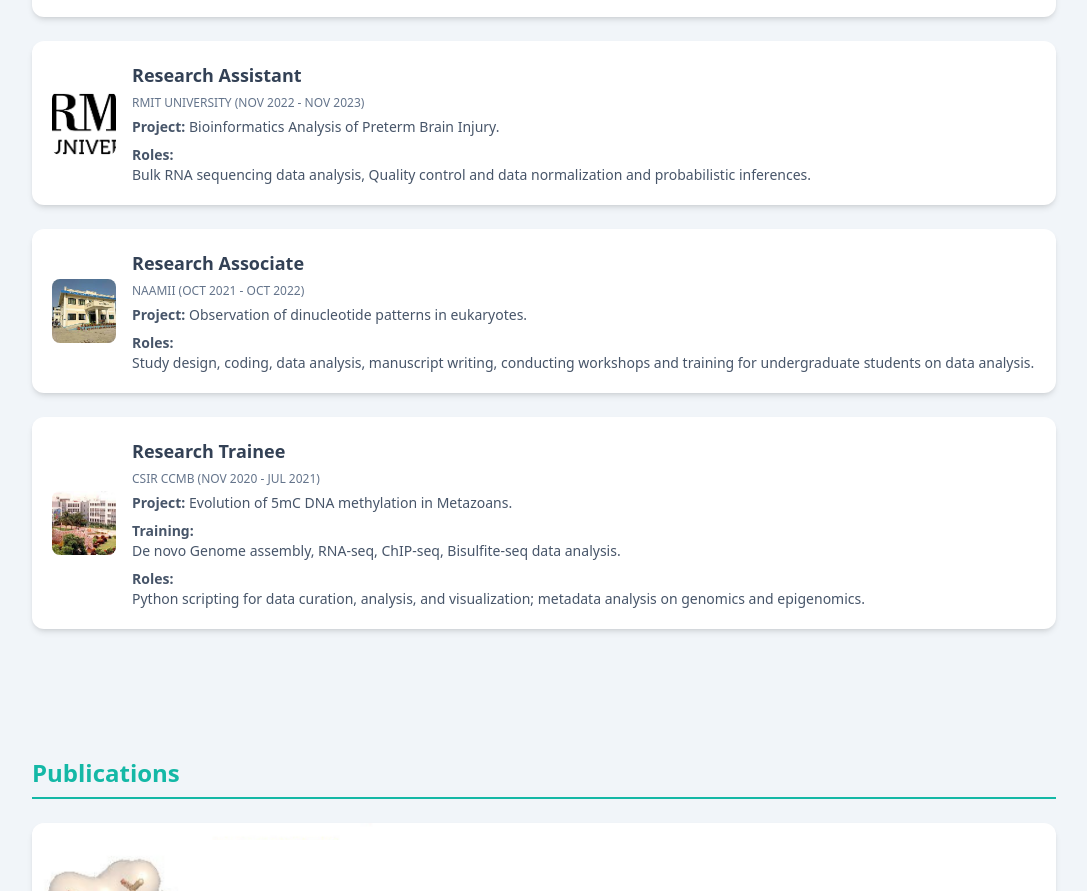
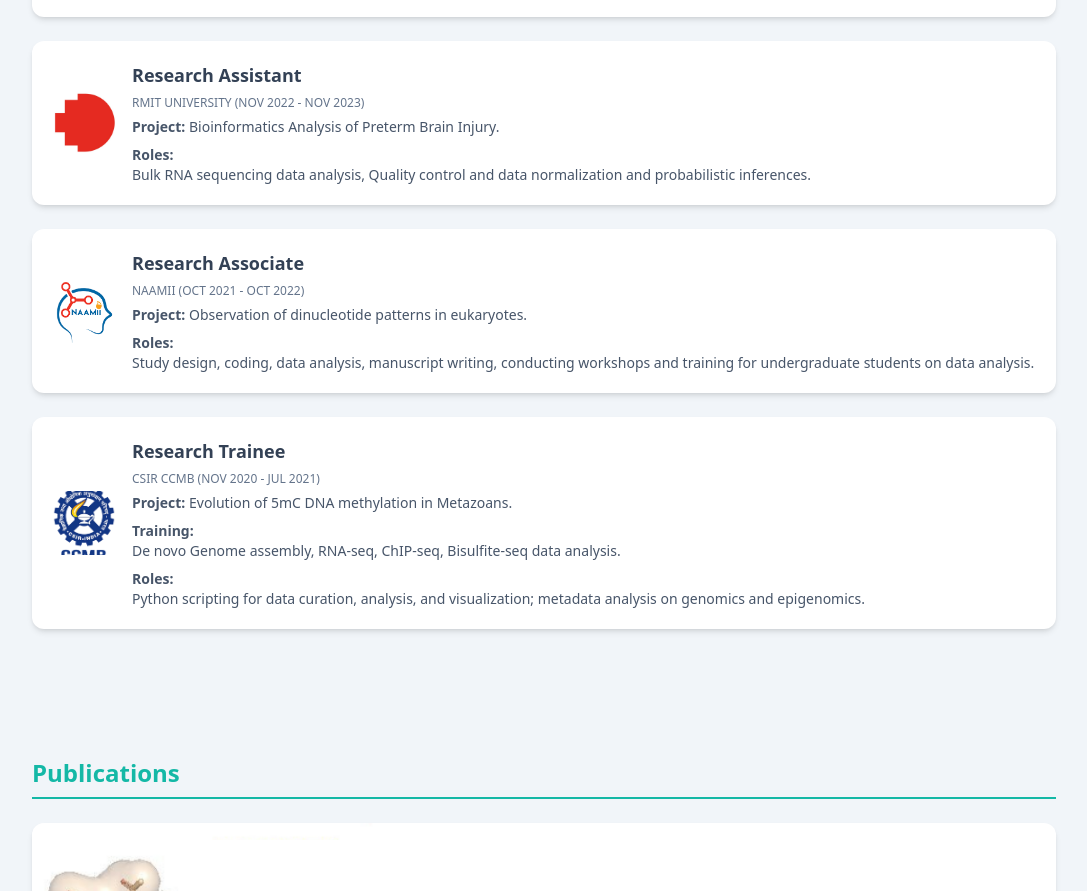
Before and after one commit to Nishapaudel/Nishapaudel.github.io, a plain HTML site: page index.html in a window 1280 px wide. Shown: the part 2063-2954 px from the top of the page, without its empty margins (96-1183 px from the left). Drawn offline with nearby package versions, Linux system fonts and the light colour scheme; a web font is replaced by a local one.

Commit message:
Update index.html

```diff
--- a/index.html
+++ b/index.html
@@ -155,7 +155,7 @@
             <!--  Research Assistant - RMIT University -->
             <a href="https://www.rmit.edu.au/" class="block bg-white p-5 rounded-xl shadow-md hover:shadow-xl hover:scale-105 transition duration-300 ease-in-out">
                 <li class="flex items-center">
-                    <img class="w-16 h-16 object-cover rounded-lg" src="img/970x647/imagesRMIT.png" alt="RMIT University">
+                    <img class="w-16 h-16 object-cover rounded-lg" src="img/970x647/RMIT-emblem.jpg" alt="RMIT University">
                     <div class="ml-4">
                         <h4 class="text-lg font-semibold text-slate-700">Research Assistant</h4>
                         <span class="text-xs text-slate-500 uppercase"> RMIT University (Nov 2022 - Nov 2023)</span>
@@ -174,7 +174,7 @@
             <!-- Research Associate - NAAMII -->
             <a href="https://www.naamii.org.np/" class="block bg-white p-5 rounded-xl shadow-md hover:shadow-xl hover:scale-105 transition duration-300 ease-in-out">
                 <li class="flex items-center">
-                    <img class="w-16 h-16 object-cover rounded-lg" src="img/970x647/02.jpg" alt="NAAMII">
+                    <img class="w-16 h-16 object-cover rounded-lg" src="img/970x647/images.png" alt="NAAMII">
                     <div class="ml-4">
                         <h4 class="text-lg font-semibold text-slate-700">Research Associate</h4>
                         <span class="text-xs text-slate-500 uppercase"> NAAMII (Oct 2021 - Oct 2022)</span>
@@ -192,7 +192,7 @@
             <!-- Research Trainee - CSIR CCMB -->
             <a href="https://www.ccmb.res.in/" class="block bg-white p-5 rounded-xl shadow-md hover:shadow-xl hover:scale-105 transition duration-300 ease-in-out">
                 <li class="flex items-center">
-                    <img class="w-16 h-16 object-cover rounded-lg" src="img/970x647/01.jpg" alt="CSIR CCMB">
+                    <img class="w-16 h-16 object-cover rounded-lg" src="img/970x647/Ccmb_emblem.png" alt="CSIR CCMB">
                     <div class="ml-4">
                         <h4 class="text-lg font-semibold text-slate-700">Research Trainee</h4>
                         <span class="text-xs text-slate-500 uppercase">CSIR CCMB (Nov 2020 - Jul 2021)</span>
```
